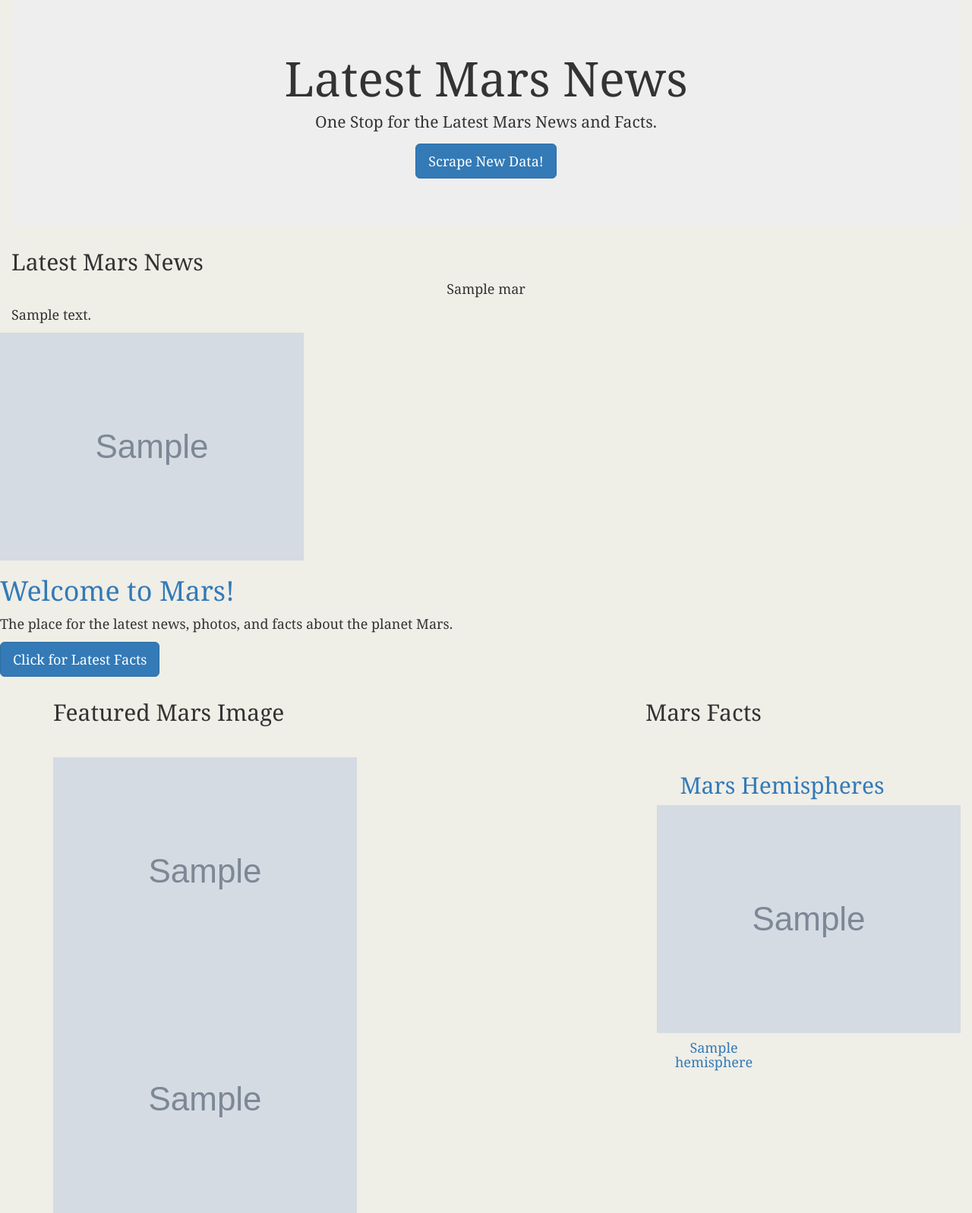
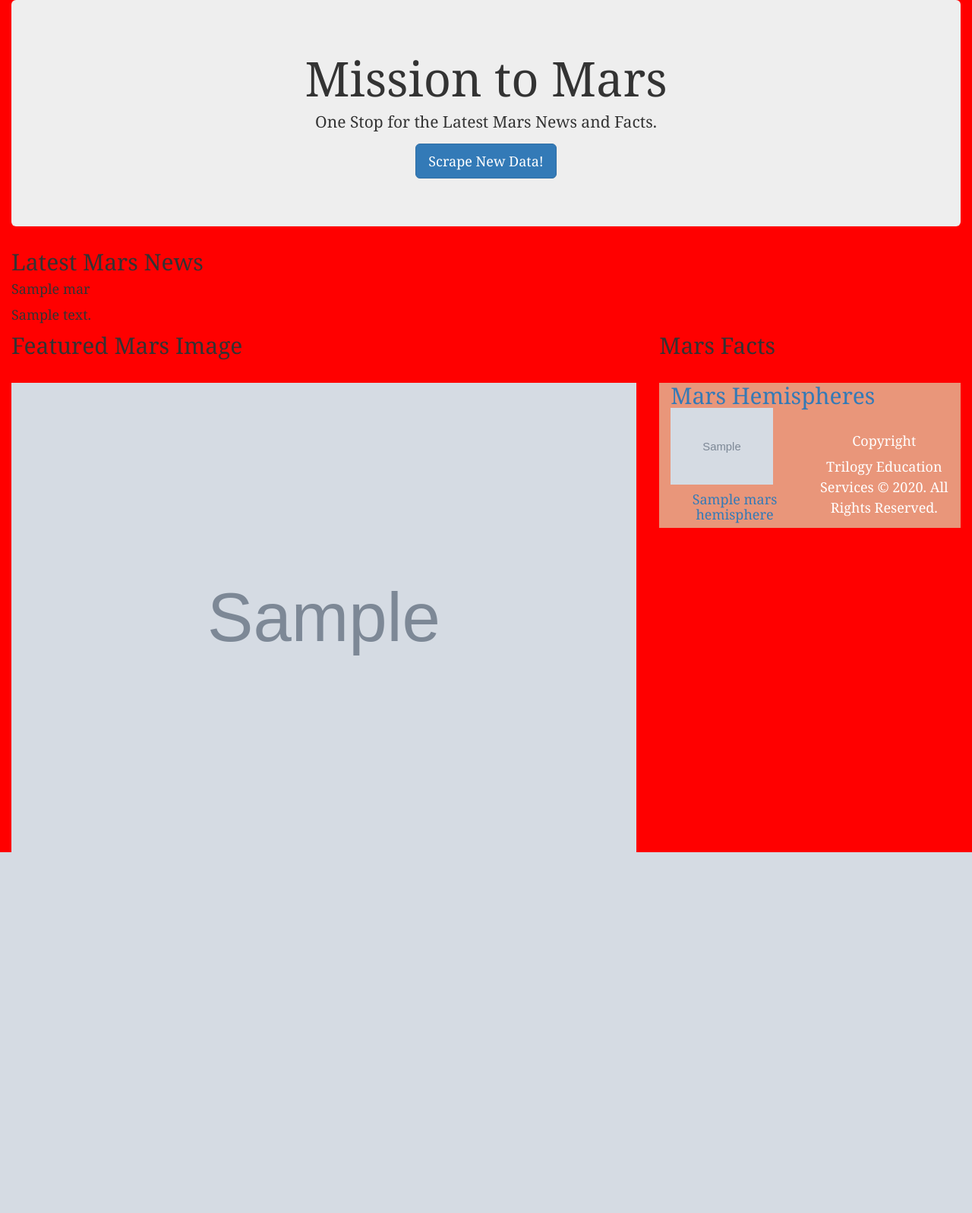
Before and after one commit to bejirose/web-scraping-challenge, a Flask app: template Missions_to_Mars/templates/index.html in a window 1280 px wide. Shown: the whole page at 76% size. After the commit the page ends 1122 px from the top, so only its background shows below. Run offline with Flask 2, Linux system fonts and the light colour scheme; the template is opened without the code that fills it: most values are stand-ins (such as "Sample title", 1, 10 or a date in 2020); grey boxes marked "Sample" are stand-in pictures; some libraries are stand-ins or nearby versions.

Commit message:
Web Scraping Challenge

```diff
--- a/Missions_to_Mars/app.py
+++ b/Missions_to_Mars/app.py
@@ -12,7 +12,7 @@ mongo = PyMongo(app, uri="mongodb://localhost:27017/mars")
 # Route to render index.html template using data from Mongo
 @app.route("/")
 def home():
-
+    print("in home")
     # Find one record of data from the mongo database
     root_data = mongo.db.collection.find_one()
 
@@ -23,7 +23,7 @@ def home():
 # Route that will trigger the scrape function
 @app.route("/scrape")
 def scrape():
-
+    print("in scrapesource a")
     # Run the scrape function
     mars_data = scrape_mars.scrape_info()
 
--- a/Missions_to_Mars/templates/index.html
+++ b/Missions_to_Mars/templates/index.html
@@ -7,62 +7,49 @@
     <meta http-equiv="X-UA-Compatible" content="ie=edge">
     <title>Mission to Mars</title>
     <link rel="stylesheet" href="https://maxcdn.bootstrapcdn.com/bootstrap/3.3.7/css/bootstrap.min.css">
-    <link rel="stylesheet" href="styles.css"
-  </head>
+    <link rel="stylesheet" href="styles.css">
+   </head>
 
   <body>
+
     <!-- Add the news headings -->
     <div class="container-fluid">
       <div class="jumbotron text-center">
-        <h1>Latest Mars News</h1>
+        <h1>Mission to Mars</h1>
         <p>One Stop for the Latest Mars News and Facts.</p>
         <p><a class="btn btn-primary btn-lg" href="/scrape" role="button">Scrape New Data!</a></p>
       </div>
       <h2>Latest Mars News</h2>
       <h4>{{ mars_data.latest_news_title }}</h4>
       <p>{{ mars_data.latest_news_text }}</p>
-     </div>
-    </div>
 
-    <div class="card bg-dark text-white">
-
-      <!-- Image scraped from jpl.nasa.gov  -->
-      <img src="{{ mars_data.Mars_jpl_image }}"  class="card-img" alt="">
-      <div class="card-img-overlay">
-
-      <!-- Text for the top of the page. -->
-        <h1 class="display-3 text-primary">Welcome to Mars!</h1>
-        <p>The place for the latest news, photos, and facts about the planet Mars.</p>
-
-       <!-- The button to take us away. -->
-        <p><a class="btn btn-primary btn-lg" href="http://127.0.0.1:5000/scrape" role="button">Click for Latest Facts</a></p>
-      </div>
-    </div>
-
-    <!-- Add the columns-->
-    <!-- add featured image. -->
-    <div class="container">
+      <!-- Add the columns-->
+      <!-- add featured image. -->
       <div class="row">
-        <!-- One third of screen (4/12) -->
+     <!-   - One third of screen (4/12) -->
         <div class="col-md-8">
+          <h2 id="landing">Featured Mars Image<br><br></h2>
+          <figure class="figure">
+            <figcaption class = "figure-caption text-center text-primary"></figcaption>
+          </figure>
           <section id="featured_image">
-          <section id="figure">
-              <h2 id="landing">Featured Mars Image<br><br></h2>
-              <img src="{{ mars_data.jpl_image }}" alt="Sloth">
-              <img id="image" src={{ mars_data.jpl_image }} alt="">
+            <img id="image" width="100%" height="100%" src="{{ mars_data.jpl_image }}" width = "100%" alt="">
+          </section>
         </div>
 
         <!-- add mars facts. -->
         <div class="col-md-4">
           <setion id="fact_table">
-            <h2 id="fact">Mars Facts<br><br></h2>
+            <h2 id="fact text-center">Mars Facts<br><br></h2>
             <table id = "table_id" class = "table table-borderless table-striped mytable">
               <thead class = "table_thread"></thead>
-              <tbody class = "table_thread-th table-striped {{ mars_data.mars_fact | safe }}</tbody>
+              <tbody class = "table_body-th table-striped {{ mars_data.mars_fact | safe }}</tbody>
             </table>
           </section>
         </div>
-      </div>
+
+     </div>
+    </div>
 
       <!-- Add hemisphere -->
       <div class="row mt-5">
@@ -74,14 +61,19 @@
         {% for hs in mars_data.mars_hemisphere %}
           <div class="col-md-6">
             <figure class="figure">
-              <img class = "image img-fluid my-1" src="{{ hs.img_url}}">
-              <figcaption class = "figure-caption text-center text-primary"><h4>{{ hemisphere.title}}</h4></figcaption>
+              <img class = "image img-fluid my-1" width="80%" height="80%" src="{{ hs.img_url}}">
+              <figcaption class = "figure-caption text-center text-primary"><h4>{{ hs.title}}</h4></figcaption>
             </figure>
           </div>
         {% endfor %}
       </div>
     </div> <!-- end of container-->
 
+    <style>
+      footer {
+        text-align: center;
+      }
+    </style>
     <footer>
       <br><br><h4>Copyright</h4>
       <p>Trilogy Education Services &#169 2020. All Rights Reserved.</p>
--- a/Missions_to_Mars/templates/styles.css
+++ b/Missions_to_Mars/templates/styles.css
@@ -8,128 +8,19 @@ body {
   font-size: 18px;
   line-height: 150%;
   color: #333;
-  background: #efeee7;
+  /*background: #efeee7;*/
+  background: red;
 }
 
-.landing
+h2
 {
   text-align: left;
+  margin: 0;
 }
 
-footer
-{
+footer {
   text-align: center;
+  padding: 3px;
+  background-color: DarkSalmon;
+  color: white;
 }
-
-/*
-.data_table
-{
-  text-align: center;
-  margin-left: 200px;
-  background: white;
-}
-
-#table_head
-{
-  margin-left: 200px;
-}
-
-#landing_page,
-#latitude_image {
-  float: left;
-  background: white;
-}
-
-#latitude_image {
-  width: 200px;
-  height: 200px;
-  margin-right: 20px;
-}
-
-
-#comparison_page {
- margin-right: 20px;
- background: white;
-}
-
-#figure {
-  position: relative;
-}
-
-/*h1 {
-  font-size: 30px;
-}*/
-
-h {
-  color: #5191fd;
-}
-
-h4
-{
-  text-align: center;
-}
-
-.navbar {
-  padding: 2px;
-  background: #5191fd;
-}
-
-.container {
-  margin: 0 auto;
-  position: relative;
-}
-
-
-/* Centering our h1 tag inside our header, giving it a little padding, removing its margin */
-.navbar header h1 {
- /* position: absolute;*/
-  padding: 2px;
-  left: 0;
-  color: #000;
-  text-align: left;
-  /* background: #538c83; */
-}
-
-/* Giving our navbar some padding and a background color */
-
-.navbar li {
-  display: inline-block;
-  padding: 10px;
-  margin-right: 10px;
-  cursor: pointer;
-  background: white;
-  border-radius: 3px;
-}
-
-/* Getting rid of the default link styles here */
-.navbar li a {
-  color: #000;
-  /*text-decoration: none;*/
-}
-
-#images {
-  background: white;
-  /*text-decoration: none;*/
-}
-
-/* Giving the .post element margin on 3 sides */
-
-/* Adding media queries to show the drop-down, and hide the navbar when the screen is smaller than 480 pixels */
-@media (max-width: 480px) {
-  .navbar header {
-    background: gray;
-  }
-
-  .navbar li {
-    padding: 10px;
-  }
-
-
-  .navbar li {
-    visibility: hidden;
-  }*/
-
-  /*#nav-select {
-    visibility: visible;
-  }*/
-}
```
Also changed, not shown: Missions_to_Mars/scrape_mars.py (+117 -79 lines), 4 other files.
